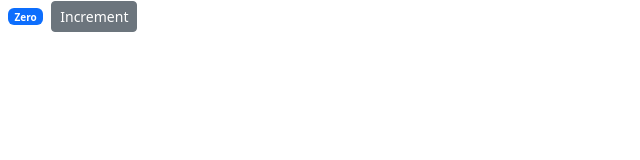
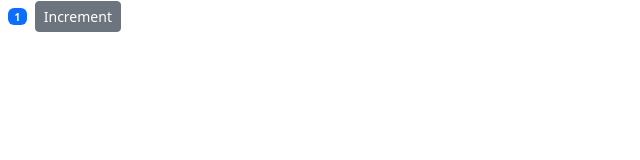
Before and after one commit to zalogarciam/counter-app, a React (Create React App) app in the folder counter-app/: page / in a window 1280 px wide. Shown: the top 160 px of the page, without its empty margins (0-640 px from the left). Built offline with nearby package versions, Linux system fonts and the light colour scheme.

Commit message:
Refactor method for badge

```diff
--- a/counter-app/src/components/counter.jsx
+++ b/counter-app/src/components/counter.jsx
@@ -1,8 +1,8 @@
-import React, { Component, Fragment } from "react";
+import React, { Component } from "react";
 
 class Counter extends Component {
   state = {
-    count: 0,
+    count: 1,
   };
 
   styles = {
@@ -13,13 +13,18 @@ class Counter extends Component {
   render() {
     return (
       <div>
-        <span style={this.styles} className="badge bg-primary m-2">
-          {" "}
-          {this.formatCount()}{" "}
+        <span style={this.styles} className={this.getBadgeClasses()}>
+          {this.formatCount()}
         </span>
         <button className="btn btn-secondary btn-sm">Increment</button>
       </div>
     );
+  }
+
+  getBadgeClasses() {
+    let classes = "badge m-2 bg-";
+    classes += this.state.count === 0 ? "warning" : "primary";
+    return classes;
   }
 
   formatCount() {
--- a/counter-app/src/index.js
+++ b/counter-app/src/index.js
@@ -1,7 +1,6 @@
 import React from 'react';
 import ReactDOM from 'react-dom/client';
 import './index.css';
-import App from './App';
 import reportWebVitals from './reportWebVitals';
 import 'bootstrap/dist/css/bootstrap.css'
 import Counter from './components/counter';
```
